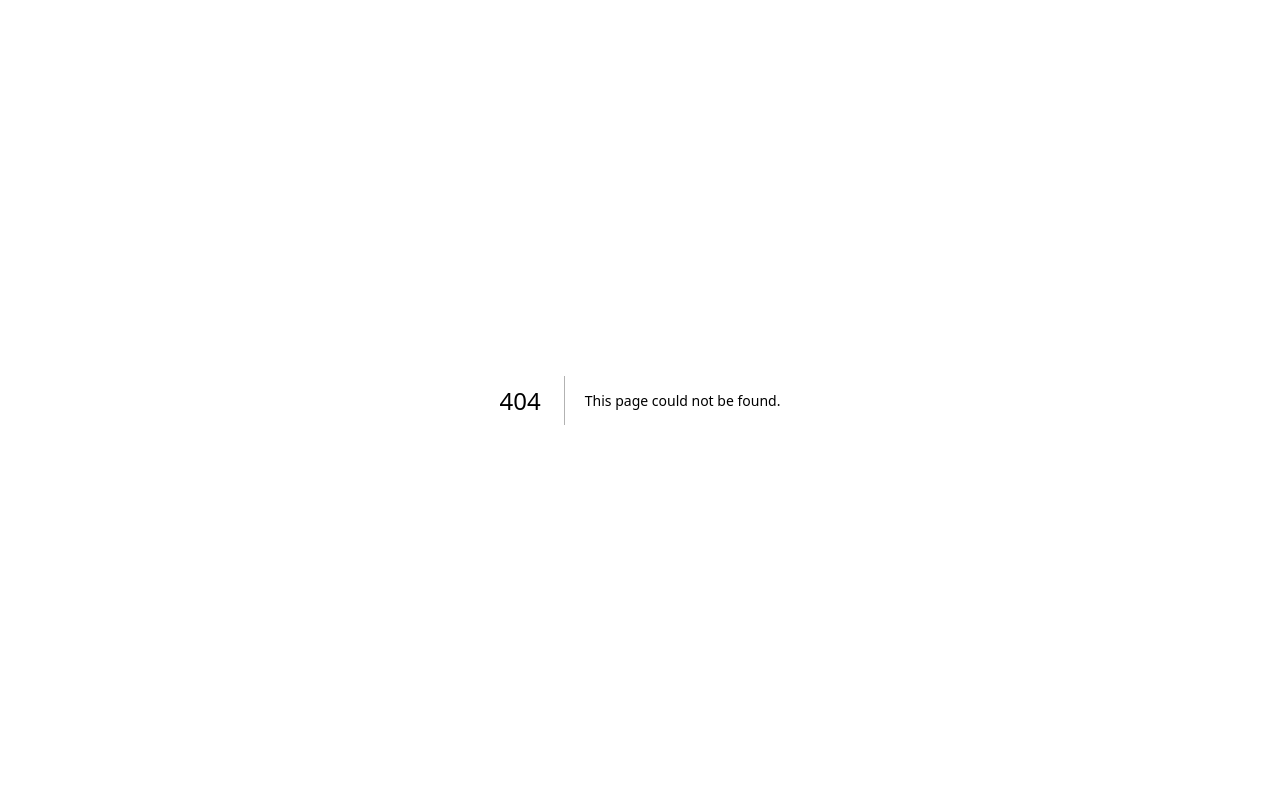
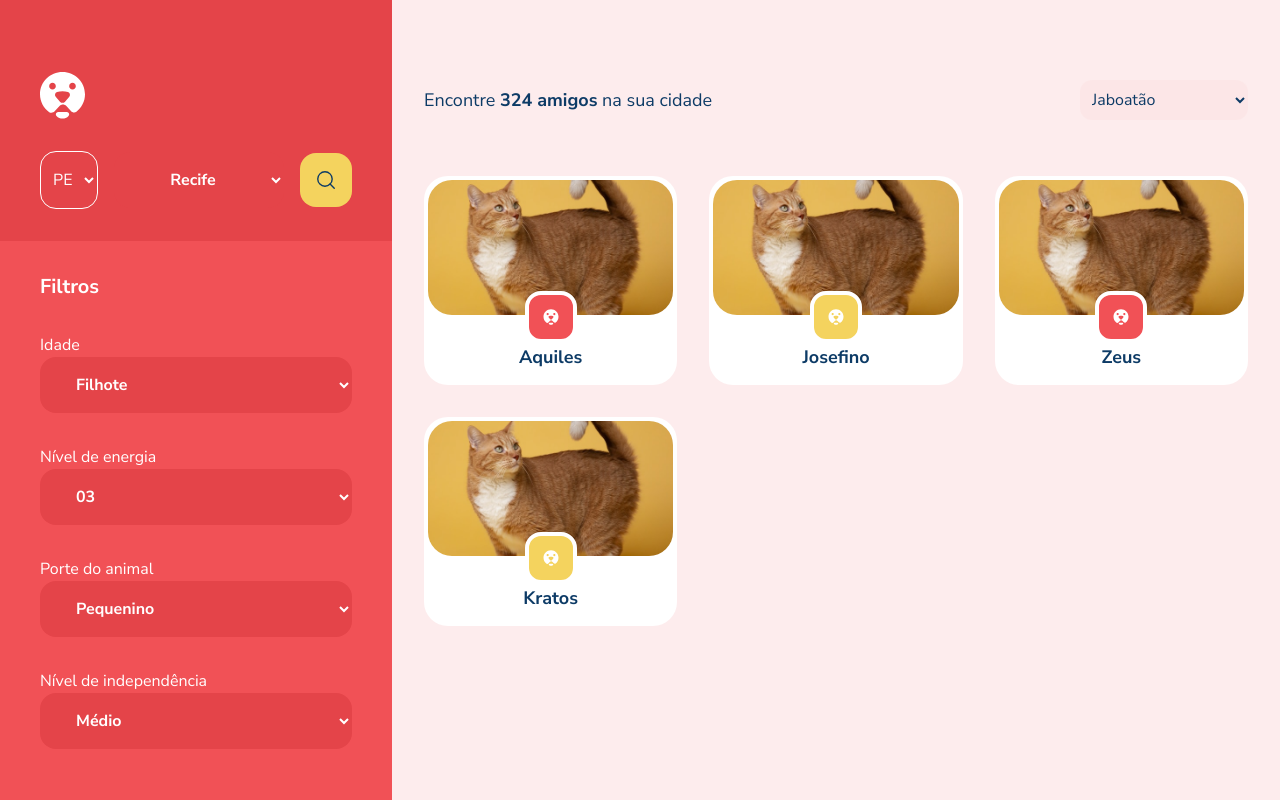
Before and after one commit to MatheusOliveir4/find-a-friend, a Next.js app: page /dashboard in a window 1280 px wide. Before the commit this address had no page. Built offline with nearby package versions, Linux system fonts and the light colour scheme.

Commit message:
Animal card component

```diff
--- /dev/null
+++ b/src/components/AnimalCard.tsx
@@ -0,0 +1,27 @@
+import Image from "next/image";
+import Link from "next/link";
+
+import catImg from '@/assets/cat.jpg'
+
+type AnimalCardProps = {
+  name: string,
+  imgUrl: string,
+  status: 'AVAILABLE' | 'UNAVAILABLE'
+}
+
+export function AnimalCard({ name, imgUrl, status }: AnimalCardProps) {
+  return (
+    <Link
+      href="/dashboard"
+      className="w-full h-[209px] bg-white p-1 rounded-3xl flex flex-col items-center hover:opacity-50 transition-all duration-300 focus:border-0"
+    >
+      <Image src={catImg} alt="" className="rounded-3xl object-cover h-[135px]"/>
+
+      <span className={`w-11 h-11 rounded-2xl  ${status === 'AVAILABLE' ? 'bg-yellow-500' : 'bg-red-500'} flex items-center justify-center -mt-6 border-4 border-white box-content`}>
+        <Image src={imgUrl} alt="" className="w-4 h-4"/>
+      </span>
+
+      <strong className="text-lg">{name}</strong>
+    </Link>
+  )
+}
--- /dev/null
+++ b/src/pages/dashboard.tsx
@@ -0,0 +1,117 @@
+import Head from "next/head";
+
+import logo from '@/assets/logo-min.svg'
+import Image from "next/image";
+import { MagnifyingGlass } from "phosphor-react";
+import { AnimalCard } from "@/components/AnimalCard";
+
+import logoMinImg from '@/assets/logo-min.svg'
+
+export default function Dashboard() {
+  return (
+    <>
+      <Head >
+        <title>Find a Friend | Dashboard</title>
+      </Head>
+
+      <main className="h-screen flex bg-gray-400">
+        <aside className="bg-red-500 w-full max-w-[392px] overflow-auto text-white">
+          <div className="h-[241px] flex flex-col justify-end bg-red-700 px-10 py-8">
+            <Image src={logo} alt="Desenho de rosto de um cachorro representando a marca do Find a Friend"/>
+
+            <form action="" className="flex items-center gap-4 mt-8 ">
+              <select name="select" className="bg-transparent border border-white  rounded-2xl px-2 py-4 flex items-center cursor-pointer">
+                <option value="valor1" className="bg-transparent text-black">SP</option>
+                <option value="valor2" selected className="bg-transparent text-black">PE</option>
+                <option value="valor3" className="bg-transparent text-black">RJ</option>
+              </select>
+
+              <select name="select" className="bg-red-700 font-bold py-4 w-52 text-center rounded-2xl cursor-pointer">
+                <option value="valor1">Jaboatão</option>
+                <option value="valor2" selected >Recife</option>
+                <option value="valor3">Olinda</option>
+              </select>
+
+              <button
+                type="submit"
+                className="bg-yellow-500 text-blue-500 py-4 w-16 rounded-2xl flex items-center justify-center hover:opacity-75"
+              >
+                <MagnifyingGlass size={22}/>
+              </button>
+            </form>
+          </div>
+
+          <section className="px-10 py-8 flex flex-col gap-8">
+            <strong className="text-xl font-bold">Filtros</strong>
+
+            <label>
+              Idade
+              <select name="select" className="bg-red-700 font-bold py-4 px-8 w-full rounded-2xl cursor-pointer">
+                <option value="valor2" selected >Filhote</option>
+              </select>
+            </label>
+
+            <label>
+              Nível de energia
+              <select name="select" className="bg-red-700 font-bold py-4 px-8 w-full rounded-2xl cursor-pointer">
+                <option value="valor2" selected >03</option>
+              </select>
+            </label>
+
+            <label>
+              Porte do animal
+              <select name="select" className="bg-red-700 font-bold py-4 px-8 w-full rounded-2xl cursor-pointer">
+                <option value="valor2" selected >Pequenino</option>
+              </select>
+            </label>
+
+            <label>
+              Nível de independência
+              <select name="select" className="bg-red-700 font-bold py-4 px-8 w-full rounded-2xl cursor-pointer">
+                <option value="valor2" selected >Médio</option>
+              </select>
+            </label>
+          </section>
+        </aside>
+
+        <article className="flex-1 text-blue-500 container mx-auto px-8 overflow-auto">
+          <nav className="flex items-center justify-between mt-20">
+            <strong className="font-normal text-lg">Encontre <span className="font-bold">324 amigos</span> na sua cidade</strong>
+
+            <select name="select" className="focus:border-0 bg-gray-100 bg-opacity-50 p-2 rounded-xl cursor-pointer">
+              <option value="valor1">Jaboatão</option>
+              <option value="valor2">Gatos e Cachorros</option>
+              <option value="valor3">Olinda</option>
+            </select>
+          </nav>
+
+          <section className="grid md:grid-cols-2 xl:grid-cols-3 gap-8 my-14">
+            <AnimalCard
+              name="Aquiles"
+              imgUrl={logoMinImg}
+              status="UNAVAILABLE"
+            />
+
+            <AnimalCard
+              name="Josefino"
+              imgUrl={logoMinImg}
+              status="AVAILABLE"
+            />
+
+            <AnimalCard
+              name="Zeus"
+              imgUrl={logoMinImg}
+              status="UNAVAILABLE"
+            />
+
+            <AnimalCard
+              name="Kratos"
+              imgUrl={logoMinImg}
+              status="AVAILABLE"
+            />
+          </section>
+        </article>
+      </main>
+    </>
+  )
+}
--- a/src/pages/index.tsx
+++ b/src/pages/index.tsx
@@ -9,7 +9,7 @@ export default function Home() {
   return (
     <>
       <Head>
-        <title>Home</title>
+        <title>Find a Friend | Home</title>
       </Head>
 
       <main className="h-screen bg-red-500 text-white">
--- a/src/pages/login.tsx
+++ b/src/pages/login.tsx
@@ -1,9 +1,15 @@
 import authImg from '@/assets/auth-img.svg'
 import { FormInput } from '@/components/FormInput'
+import Head from 'next/head'
 import Image from 'next/image'
 
 export default function Login() {
   return (
+    <>
+      <Head>
+        <title>Find a Friend | Login</title>
+      </Head>
+
       <main className="h-screen container mx-auto flex items-center px-4">
         <Image src={authImg} alt="" />
 
@@ -26,5 +32,7 @@ export default function Login() {
           </div>
         </section>
       </main>
+    </>
+
   )
 }
--- a/src/pages/signup.tsx
+++ b/src/pages/signup.tsx
@@ -1,9 +1,15 @@
 import { FormInput } from "@/components/FormInput";
 import Image from "next/image";
 import authImg from '@/assets/auth-img.svg'
+import Head from "next/head";
 
 export default function SignUp() {
   return (
+    <>
+      <Head>
+        <title>Find a Friend | Cadastrar</title>
+      </Head>
+
       <main className="h-screen container mx-auto flex items-start px-4 py-8">
         <Image src={authImg} alt="" />
 
@@ -31,5 +37,6 @@ export default function SignUp() {
           </div>
         </section>
       </main>
+    </>
   )
 }
--- a/tailwind.config.js
+++ b/tailwind.config.js
@@ -11,8 +11,10 @@ module.exports = {
         'red-500': '#F15156',
         'red-700': '#E44449',
         'blue-500': '#0D3B66',
+        'gray-100': '#FBE1E2',
         'gray-200': '#F5F8FA',
         'gray-300': '#D3E2E5',
+        'gray-400': '#FDECED',
         'yellow-500': '#F4D35E',
       }
     }
```
Also changed, not shown: src/assets/cat.jpg (added), src/assets/logo-min.svg (added). Lines whose indentation alone changed are shown as unchanged.
